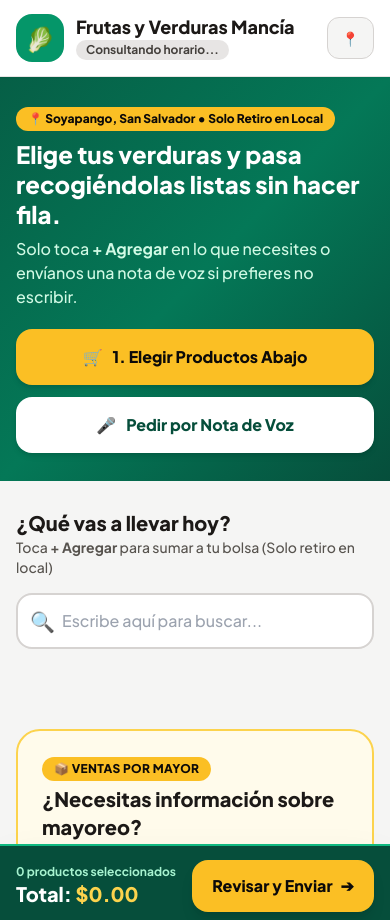
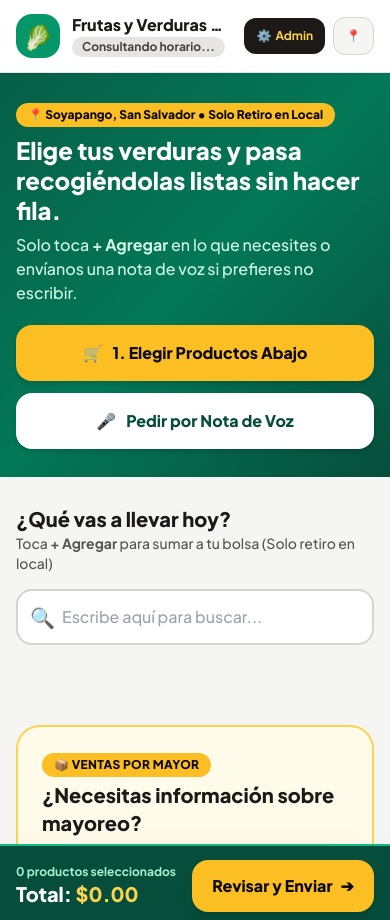
Before and after one commit to alejandroralas-lang/Frutas-y-Verduras-Mancia, a plain HTML site: page index.html in a window 390 px wide. Shown: the top 920 px of the page. Drawn offline with nearby package versions, Linux system fonts and the light colour scheme.

Commit message:
panel actualizado

```diff
--- a/index.html
+++ b/index.html
@@ -20,13 +20,13 @@
 
   <!-- Barra Superior Clara y Accesible -->
   <header class="sticky top-0 z-40 bg-white border-b border-stone-200 shadow-sm">
-    <div class="max-w-5xl mx-auto px-4 py-3.5 flex items-center justify-between gap-3">
+    <div class="max-w-5xl mx-auto px-4 py-3.5 flex items-center justify-between gap-2 sm:gap-3">
       <div class="flex items-center gap-3 min-w-0">
-        <div class="w-12 h-12 rounded-2xl bg-emerald-600 text-white flex items-center justify-center text-2xl shrink-0 shadow-xs">
+        <div class="w-11 h-11 sm:w-12 sm:h-12 rounded-2xl bg-emerald-600 text-white flex items-center justify-center text-2xl shrink-0 shadow-xs">
           🥬
         </div>
         <div class="min-w-0">
-          <h1 id="storeTitle" class="text-lg sm:text-2xl font-extrabold text-stone-900 leading-tight truncate">
+          <h1 id="storeTitle" class="text-base sm:text-2xl font-extrabold text-stone-900 leading-tight truncate">
             Frutas y Verduras Mancía
           </h1>
           <div class="flex flex-wrap items-center gap-1.5 mt-0.5">
@@ -37,10 +37,20 @@
         </div>
       </div>
 
-      <a href="#ubicacion" class="shrink-0 inline-flex items-center gap-1.5 bg-stone-100 hover:bg-stone-200 text-stone-800 font-bold text-sm px-3.5 py-2.5 rounded-xl border border-stone-300 transition">
-        <span>📍</span>
-        <span class="hidden sm:inline">Cómo llegar</span>
-      </a>
+      <div class="flex items-center gap-2 shrink-0">
+        <button
+          onclick="openAdminModal()"
+          class="inline-flex items-center gap-1 bg-stone-900 hover:bg-stone-800 text-amber-300 font-bold text-xs sm:text-sm px-3 py-2.5 rounded-xl transition"
+          title="Panel de Inventario"
+        >
+          <span>⚙️</span>
+          <span>Admin</span>
+        </button>
+        <a href="#ubicacion" class="inline-flex items-center gap-1.5 bg-stone-100 hover:bg-stone-200 text-stone-800 font-bold text-xs sm:text-sm px-3 py-2.5 rounded-xl border border-stone-300 transition">
+          <span>📍</span>
+          <span class="hidden sm:inline">Cómo llegar</span>
+        </a>
+      </div>
     </div>
   </header>
 
@@ -414,7 +424,7 @@
     const WHATSAPP_ORDERS = "50368271549";
     const WHATSAPP_WHOLESALE = "50379698478";
     const ADMIN_PASSCODE = "mancia2026";
-    const STORAGE_KEY = "mancia_inventory_v1";
+    const STORAGE_KEY = "mancia_inventory_v3";
 
     const DEFAULT_PRODUCTS = [
       {
@@ -899,7 +909,6 @@
       window.open(url, "_blank");
     }
 
-    // Funciones del Panel Privado de Inventario
     function openAdminModal() {
       const modal = document.getElementById("adminModal");
       const loginView = document.getElementById("adminLoginView");
```
